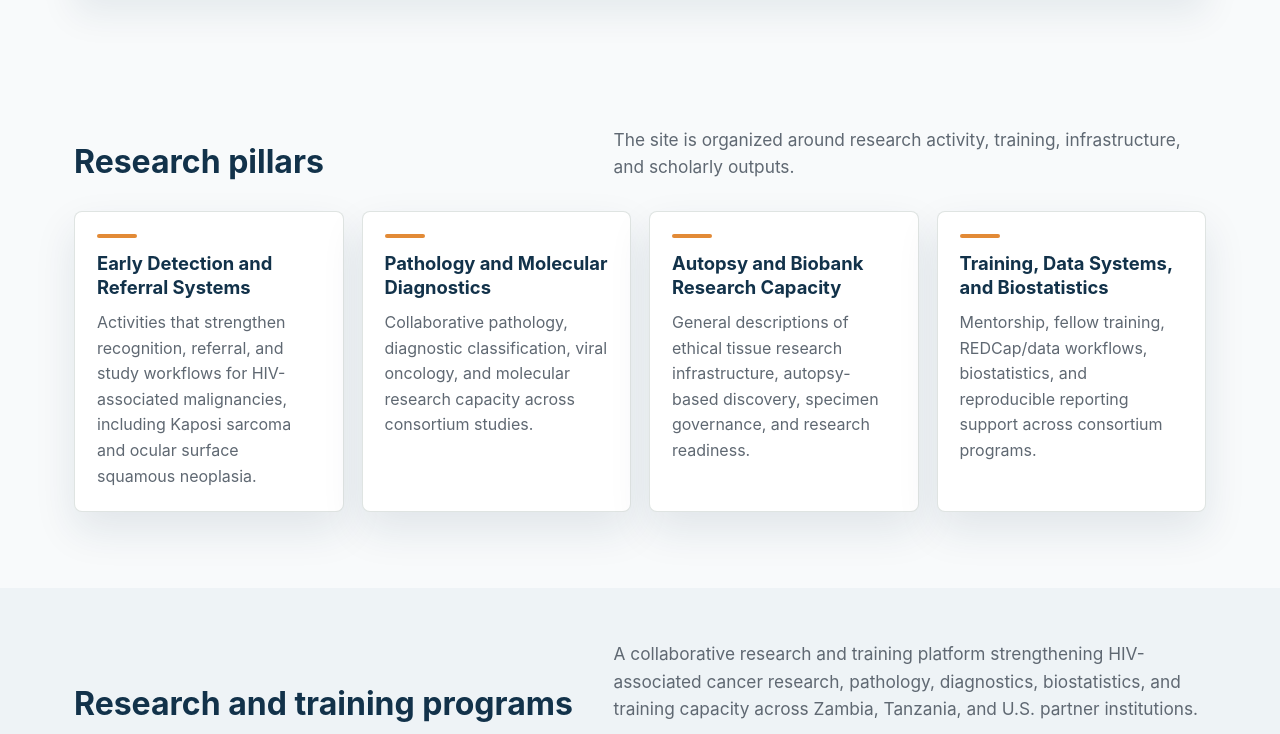
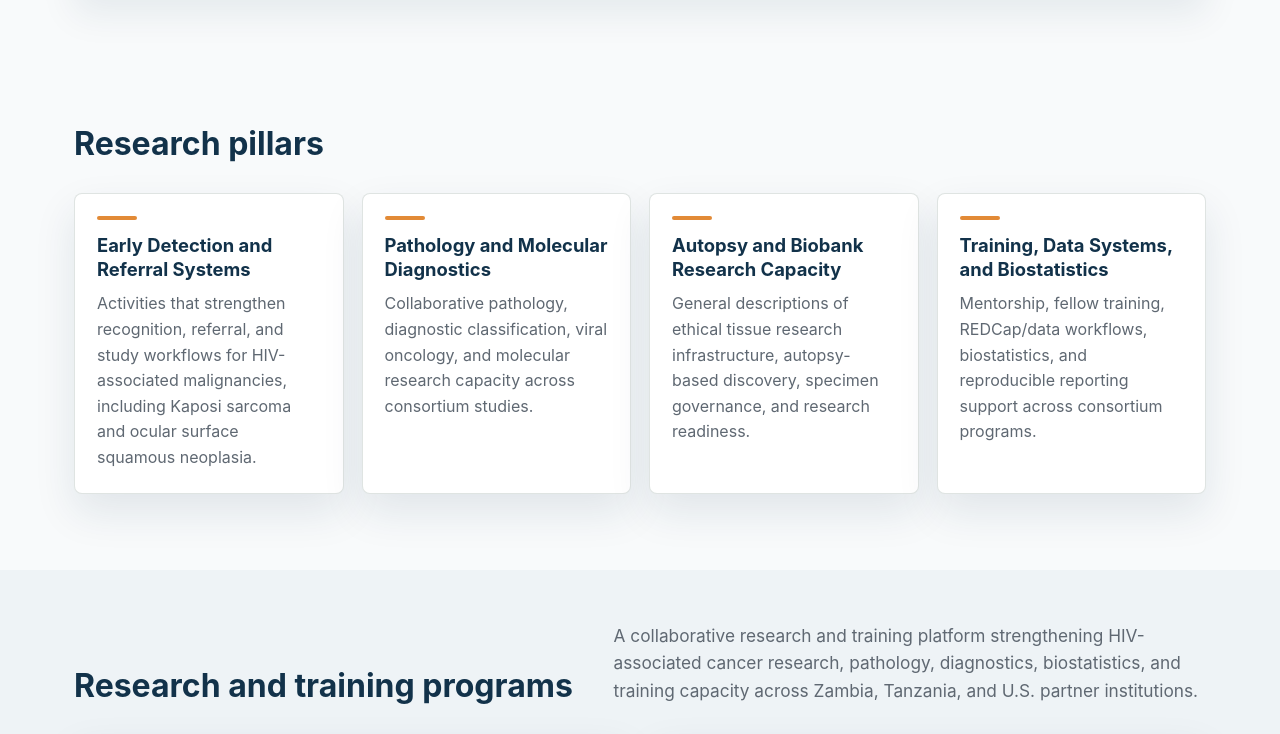
Before and after one commit to stepfanieN/keaap-zamdapp-website, a plain HTML site: page index.html in a window 1280 px wide. Shown: the part 1051-1785 px from the top of the page. Drawn offline with Linux system fonts and the light colour scheme.

Commit message:
Remove helper narration from public pages

```diff
--- a/assets/js/app.js
+++ b/assets/js/app.js
@@ -872,11 +872,11 @@
       ${pageHero(copy)}
       <section class="section">
         <div class="section-inner">
-          ${sectionHeader("Training community", "AMTRIP, TRMTRIP/TAMTRP, and ZAMDAPP support fellows, student trainees, clinicians, laboratory scientists, pathologists, and data-focused teams through mentorship, workshops, degree training, and project-based research.")}
+          ${sectionHeader("Training community")}
           <div class="grid three">
             ${renderInfoCard("Fellows and trainees", "Training activities support emerging investigators and technical teams working in HIV-associated cancer research, pathology, diagnostics, epidemiology, and data systems.")}
             ${renderInfoCard("Mentorship and workshops", "Mentorship, short courses, and workshops support scientific writing, research methods, ethics, biostatistics, bioinformatics, pathology, and laboratory methods.")}
-            ${renderInfoCard("Research outputs", "Trainee-associated publications and scholarly outputs are listed on the Publications page.", "publications.html")}
+            ${renderInfoCard("Research outputs", "Trainee-associated publications and scholarly outputs are maintained in the consortium publication database.", "publications.html")}
           </div>
         </div>
       </section>
--- a/assets/js/content.js
+++ b/assets/js/content.js
@@ -131,7 +131,7 @@ const SITE_DATA = {
         caption: "Kaposi Sarcoma Clinic, Pathology, Biorepository and Laboratory, UTHs"
       }
     ],
-    publications: "AMTRIP-related publications and trainee outputs are listed on the Publications page."
+    publications: "AMTRIP-related publications and trainee outputs are maintained in the consortium publication database."
   },
   tamtrpPage: {
     intro: "TRMTRIP/TAMTRP Tanzania is a ZAMDAPP-linked training program focused on strengthening Tanzania-led cancer research capacity through Ocean Road Cancer Institute and U.S. academic collaboration.",
@@ -176,7 +176,7 @@ const SITE_DATA = {
       alt: "TAMTRP and ORCI team members at Ocean Road Cancer Institute",
       caption: "TAMTRP and ORCI team members"
     },
-    publications: "TAMTRP-related publications and trainee outputs are listed on the Publications page."
+    publications: "TAMTRP-related publications and trainee outputs are maintained in the consortium publication database."
   },
   projects: [
     {
@@ -286,7 +286,7 @@ const SITE_DATA = {
       theme: "Biobank",
       status: "Active",
       leads: "Pathology and tissue research collaborators",
-      description: "This section describes ethical tissue research infrastructure, specimen governance, documentation, storage systems, quality control, and regulatory workflows.",
+      description: "Ethical tissue research infrastructure, specimen governance, documentation, storage systems, quality control, and regulatory workflows.",
       publications: "See Publications page"
     }
   ],
@@ -624,7 +624,7 @@ const SITE_I18N = {
       leads: "Leads",
       relatedOutputs: "Related outputs",
       zamdappInformation: "ZAMDAPP Information",
-      zamdappInformationIntro: "Selected ZAMDAPP research areas are summarized here for research navigation. Citations are listed on the Publications page.",
+      zamdappInformationIntro: "",
       keyInstitutions: "Key institutions",
       fellowsGallery: "Fellows gallery",
       trainingAreas: "Training areas",
@@ -637,7 +637,7 @@ const SITE_I18N = {
       biobankResearch: "Biobank / tissue research",
       searchProjects: "Search projects",
       projectFilters: "Explore the portfolio",
-      projectFiltersText: "Use the filters to browse by program, country, research theme, or status.",
+      projectFiltersText: "",
       viewDetails: "View summary",
       moreInformation: "More Information",
       projectStatus: "Status",
@@ -656,15 +656,15 @@ const SITE_I18N = {
         introTitle: "Advancing locally grounded research through international collaboration",
         introText: "The consortium brings together investigators, clinicians, pathologists, laboratory scientists, data specialists, and trainees working to improve public knowledge and research capacity for HIV-associated cancers in Sub-Saharan Africa.",
         pillarTitle: "Research pillars",
-        pillarIntro: "The site is organized around research activity, training, infrastructure, and scholarly outputs.",
+        pillarIntro: "",
         programTitle: "Research and training programs",
         themeTitle: "Cross-cutting research themes",
         whereTitle: "Where we work",
         whereIntro: "Consortium activities are organized across Zambia, Tanzania, and U.S. partner institutions, with country-specific summaries of research and training activity.",
         siteTitle: "Collaborating institutions",
-        siteIntro: "Partner logos identify collaborating institutions across the consortium.",
+        siteIntro: "",
         impactTitle: "Consortium at a glance",
-        impactIntro: "These figures summarize the current consortium structure and publication database.",
+        impactIntro: "",
         trainingTitle: "Training the next generation of African cancer researchers",
         trainingText: "The consortium supports fellows, students, clinicians, scientists, and data teams through mentorship, research methods training, laboratory and pathology capacity strengthening, data management support, and collaborative research projects.",
         publicationsTitle: "Selected publications and outputs",
@@ -743,12 +743,12 @@ const SITE_I18N = {
           }
         ],
         workTitle: "How the consortium works",
-        workIntro: "The public-facing platform is organized around institutional partnership, research practice, and training capacity rather than a single project or site.",
+        workIntro: "",
         fundingContextTitle: "Funding and institutional context",
-        fundingContextIntro: "Funding information is provided for transparency. The consortium's public purpose remains research collaboration, training, diagnostics, data quality, pathology capacity, and locally led evidence generation.",
+        fundingContextIntro: "",
         sections: [["Partner Institutions", "The consortium connects collaborating institutions in Zambia, Tanzania, and the United States through research, training, pathology, diagnostics, and data systems."], ["Research Approach", "The consortium emphasizes African-priority driven questions, cross-country collaboration, rigorous methods, and scholarly dissemination."], ["Training Approach", "The training model emphasizes mentorship, hands-on research participation, scientific writing, data quality, laboratory and pathology skills, and locally relevant cancer research questions."]]
       },
-      programs: { eyebrow: "Programs", title: "Programs that anchor the consortium", intro: "The site is organized around KEAAP and ZAMDAPP as parent platforms, with linked research projects, training initiatives, cores, pathology sections, and publication structures. AMTRIP Zambia and TRMTRIP/TAMTRP Tanzania are presented as regional training initiatives under ZAMDAPP rather than separate parent programs." },
+      programs: { eyebrow: "Programs", title: "Programs that anchor the consortium", intro: "KEAAP and ZAMDAPP serve as parent research platforms, with linked projects, training initiatives, cores, pathology sections, and publication structures. AMTRIP Zambia and TRMTRIP/TAMTRP Tanzania are presented as regional training initiatives under ZAMDAPP." },
       projects: {
         eyebrow: "Projects",
         title: "Consortium Project Portfolio",
@@ -762,7 +762,7 @@ const SITE_I18N = {
         }
       },
       sites: { eyebrow: "Sites", title: "Collaborating countries and institutions", intro: "Consortium activities are organized across Zambia, Tanzania, and U.S. partner institutions." },
-      training: { eyebrow: "Fellows & Training", title: "Fellows and Training", intro: "A training hub for AMTRIP/TRMTRIP fellows, student trainees, mentorship activities, training areas, and scholarly outputs." },
+      training: { eyebrow: "Fellows & Training", title: "Fellows and Training", intro: "Fellows, student trainees, clinicians, laboratory scientists, pathologists, and data-focused teams participate in mentorship, workshops, degree training, and project-based research." },
       publications: { eyebrow: "Publications", title: "Publication database", intro: "Search and filter scholarly outputs by program, year, topic, and country. Citations include DOI, PMID, and PMCID details." },
       news: { eyebrow: "News", title: "News and Updates", intro: "Updates for training workshops, fellows' achievements, publications, conference presentations, new collaborations, and program milestones." },
       contact: { eyebrow: "Contact", title: "Contact the consortium", intro: "For collaboration, training, publication, or program-related inquiries, please contact the consortium team using the form below.", formTitle: "Program inquiry", consent: "I consent to being contacted about this inquiry.", success: "Thank you. The consortium team will review your inquiry." },
@@ -830,7 +830,7 @@ const SITE_I18N = {
       leads: "Viongozi",
       relatedOutputs: "Matokeo yanayohusiana",
       zamdappInformation: "Taarifa za ZAMDAPP",
-      zamdappInformationIntro: "Maeneo yaliyochaguliwa ya utafiti wa ZAMDAPP yamefupishwa hapa kwa urambazaji wa utafiti. Nukuu ziko kwenye ukurasa wa Machapisho.",
+      zamdappInformationIntro: "",
       keyInstitutions: "Taasisi muhimu",
       fellowsGallery: "Orodha ya watafiti",
       trainingAreas: "Maeneo ya mafunzo",
@@ -843,7 +843,7 @@ const SITE_I18N = {
       biobankResearch: "Biobank / utafiti wa tishu",
       searchProjects: "Tafuta miradi",
       projectFilters: "Chunguza orodha ya miradi",
-      projectFiltersText: "Tumia vichujio kuangalia kwa programu, nchi, mada ya utafiti, au hali.",
+      projectFiltersText: "",
       viewDetails: "Tazama muhtasari",
       moreInformation: "Maelezo zaidi",
       projectStatus: "Hali",
@@ -862,15 +862,15 @@ const SITE_I18N = {
         introTitle: "Kuendeleza utafiti unaotokana na mahitaji ya ndani kupitia ushirikiano wa kimataifa",
         introText: "Muungano huwaleta pamoja wachunguzi, wahudumu wa kliniki, wanapatholojia, wanasayansi wa maabara, wataalamu wa data, na wanafunzi wanaofanya kazi kuboresha maarifa ya umma na uwezo wa utafiti kuhusu saratani zinazohusiana na VVU Afrika kusini mwa Sahara.",
         pillarTitle: "Nguzo za utafiti",
-        pillarIntro: "Tovuti imepangwa kuzunguka shughuli za utafiti, mafunzo, miundombinu, na matokeo ya kisayansi.",
+        pillarIntro: "",
         programTitle: "Programu za utafiti na mafunzo",
         themeTitle: "Mada zinazovuka programu",
         whereTitle: "Tunapofanya kazi",
         whereIntro: "Shughuli za muungano zimepangwa katika taasisi washirika Zambia, Tanzania, na Marekani.",
         siteTitle: "Taasisi shirikishi",
-        siteIntro: "Nembo za washirika zinatambua taasisi shirikishi katika muungano.",
+        siteIntro: "",
         impactTitle: "Muungano kwa ufupi",
-        impactIntro: "Takwimu hizi zinaeleza muundo wa sasa wa muungano na hifadhidata ya machapisho.",
+        impactIntro: "",
         trainingTitle: "Kufundisha kizazi kijacho cha watafiti wa saratani Afrika",
         trainingText: "Muungano unasaidia watafiti, wanafunzi, wahudumu wa kliniki, wanasayansi, na timu za data kupitia ushauri, mafunzo ya mbinu za utafiti, kuimarisha maabara na patholojia, msaada wa usimamizi wa data, na miradi shirikishi ya utafiti.",
         publicationsTitle: "Machapisho na matokeo yaliyochaguliwa",
@@ -949,12 +949,12 @@ const SITE_I18N = {
           }
         ],
         workTitle: "Jinsi muungano unavyofanya kazi",
-        workIntro: "Jukwaa la umma limepangwa kuzunguka ushirikiano wa taasisi, mbinu za utafiti, na uwezo wa mafunzo badala ya mradi mmoja au eneo moja.",
+        workIntro: "",
         fundingContextTitle: "Muktadha wa ufadhili na taasisi",
-        fundingContextIntro: "Taarifa za ufadhili hutolewa kwa uwazi. Lengo la umma la muungano linaendelea kuwa ushirikiano wa utafiti, mafunzo, uchunguzi, ubora wa data, uwezo wa patholojia, na uzalishaji wa ushahidi unaoongozwa ndani.",
+        fundingContextIntro: "",
         sections: [["Taasisi Washirika", "Muungano unaunganisha taasisi shirikishi Zambia, Tanzania, na Marekani kupitia utafiti, mafunzo, patholojia, uchunguzi, na mifumo ya data."], ["Mbinu ya Utafiti", "Muungano unasisitiza maswali yanayotokana na vipaumbele vya Afrika, ushirikiano wa nchi mbalimbali, mbinu thabiti, na usambazaji wa kisayansi."], ["Mbinu ya Mafunzo", "Mfano wa mafunzo unasisitiza ushauri, ushiriki wa vitendo katika utafiti, uandishi wa kisayansi, ubora wa data, na maswali ya utafiti yanayohusiana na mahitaji ya ndani."]]
       },
-      programs: { eyebrow: "Programu", title: "Programu zinazoongoza muungano", intro: "Tovuti imepangwa kuzunguka KEAAP na ZAMDAPP kama majukwaa makuu, pamoja na miradi ya utafiti, mipango ya mafunzo, vitengo, sehemu za patholojia, na machapisho. AMTRIP Zambia na TRMTRIP/TAMTRP Tanzania zinaonyeshwa kama mipango ya mafunzo ya kikanda chini ya ZAMDAPP." },
+      programs: { eyebrow: "Programu", title: "Programu zinazoongoza muungano", intro: "KEAAP na ZAMDAPP ni majukwaa makuu ya utafiti, pamoja na miradi, mipango ya mafunzo, vitengo, sehemu za patholojia, na machapisho. AMTRIP Zambia na TRMTRIP/TAMTRP Tanzania zinaonyeshwa kama mipango ya mafunzo ya kikanda chini ya ZAMDAPP." },
       projects: {
         eyebrow: "Miradi",
         title: "Orodha ya Miradi ya Muungano",
@@ -968,7 +968,7 @@ const SITE_I18N = {
         }
       },
       sites: { eyebrow: "Maeneo", title: "Nchi na taasisi shirikishi", intro: "Shughuli za muungano zimepangwa Zambia, Tanzania, na taasisi washirika za Marekani." },
-      training: { eyebrow: "Watafiti & Mafunzo", title: "Watafiti na Mafunzo", intro: "Kituo cha mafunzo cha watafiti wa AMTRIP/TRMTRIP, wanafunzi, shughuli za ushauri, maeneo ya mafunzo, na matokeo ya kisayansi." },
+      training: { eyebrow: "Watafiti & Mafunzo", title: "Watafiti na Mafunzo", intro: "Watafiti, wanafunzi, wahudumu wa kliniki, wanasayansi wa maabara, wataalamu wa patholojia, na timu za data hushiriki katika ushauri, warsha, mafunzo ya shahada, na utafiti wa miradi." },
       publications: { eyebrow: "Machapisho", title: "Hifadhidata ya machapisho", intro: "Tafuta na chuja matokeo ya kisayansi kwa programu, mwaka, mada, na nchi. Nukuu zinajumuisha maelezo ya DOI, PMID, na PMCID." },
       news: { eyebrow: "Habari", title: "Habari na Taarifa", intro: "Taarifa kuhusu warsha za mafunzo, mafanikio ya watafiti, machapisho, mawasilisho ya mikutano, ushirikiano mpya, na hatua za programu." },
       contact: { eyebrow: "Mawasiliano", title: "Wasiliana na muungano", intro: "Kwa maswali kuhusu ushirikiano, mafunzo, machapisho, au programu, tafadhali wasiliana na timu ya muungano kupitia fomu hapa chini.", formTitle: "Swali kuhusu programu", consent: "Ninakubali kuwasiliana nami kuhusu swali hili.", success: "Asante. Timu ya muungano itapitia swali lako." },
```
Also changed, not shown: about.html (+2 -2 lines), contact.html (+2 -2 lines), data-core.html (+2 -2 lines), index.html (+2 -2 lines), keaap.html (+2 -2 lines), news.html (+2 -2 lines), pathology.html (+2 -2 lines), programs.html (+2 -2 lines), projects.html (+2 -2 lines), publications.html (+2 -2 lines), research.html (+2 -2 lines), sites.html (+2 -2 lines), team.html (+2 -2 lines), training.html (+2 -2 lines), 3 more files.
